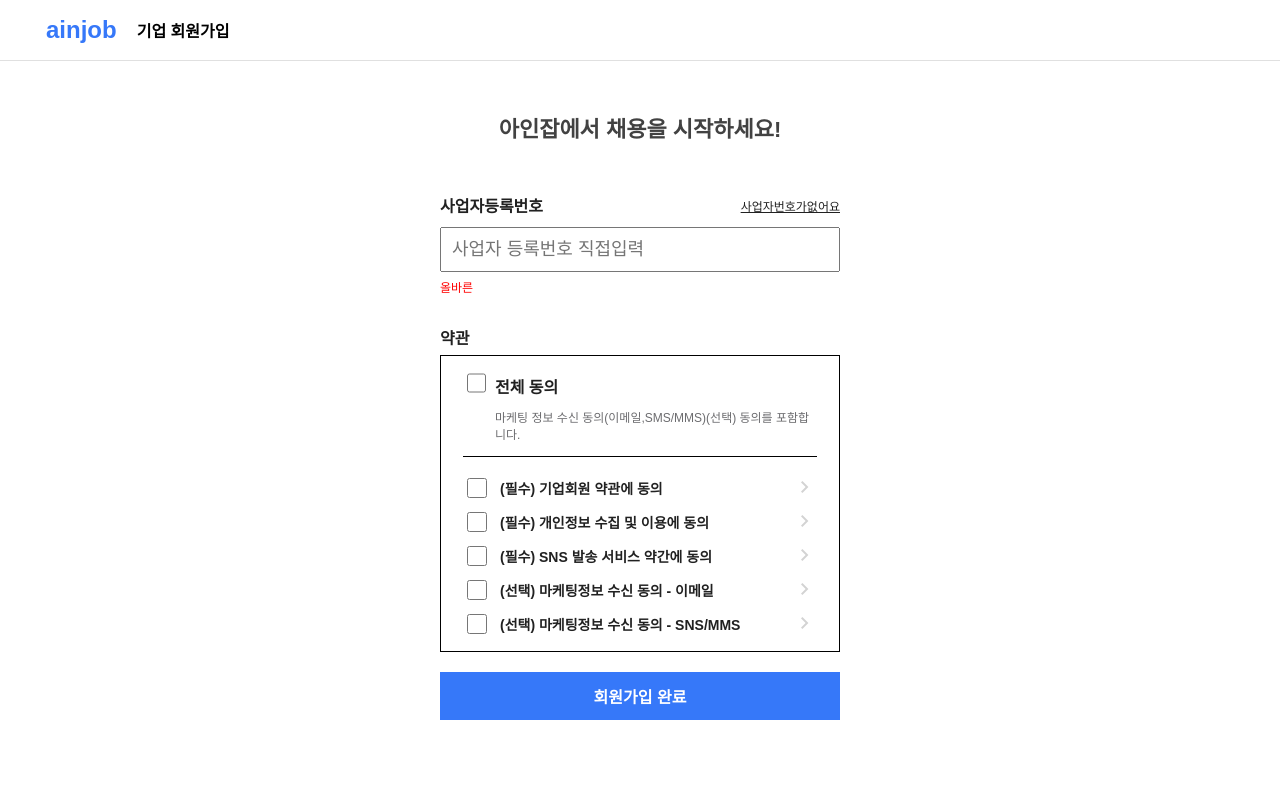
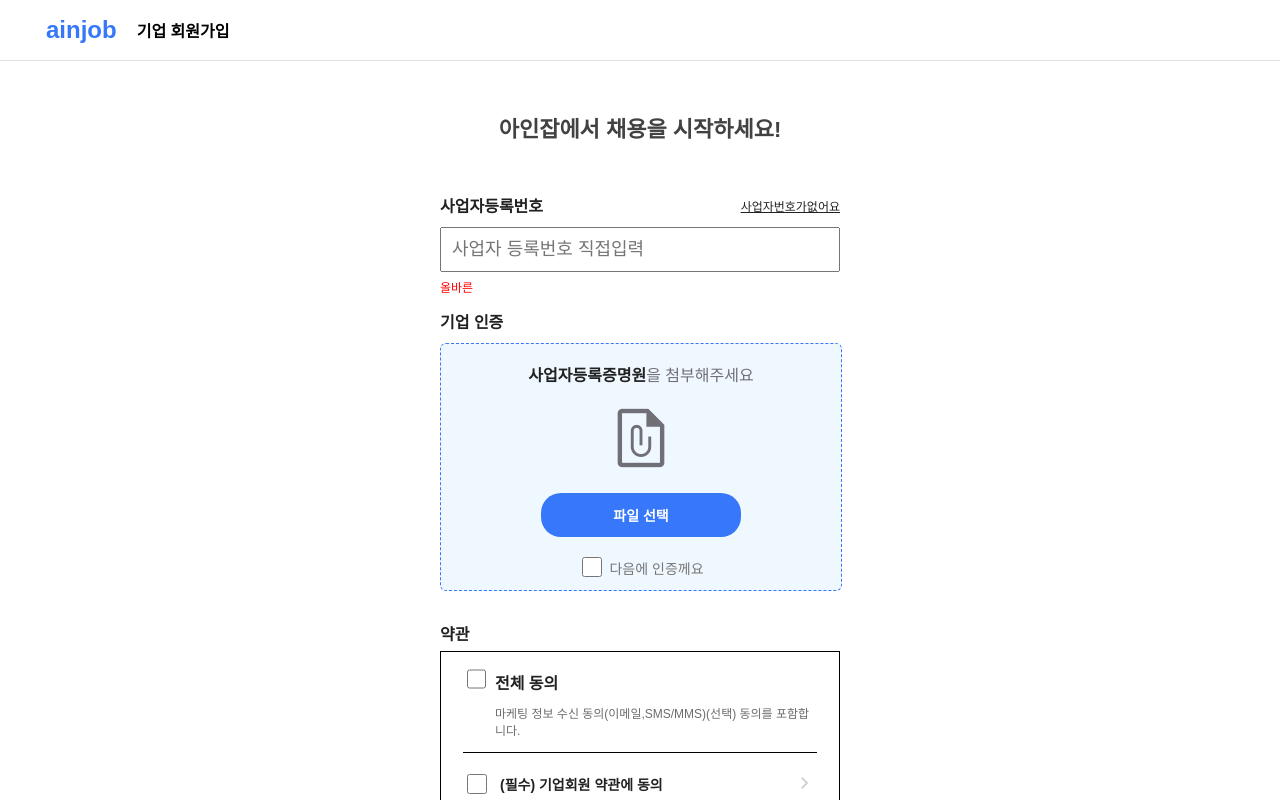
Before and after one commit to kanggongp/ts-world, a Next.js app: page / in a window 1280 px wide. Shown: the top 800 px of the page. Built offline with nearby package versions, Linux system fonts and the light colour scheme.

Commit message:
input file 완성

```diff
--- a/src/components/shared/CheckBox/CheckBox.module.scss
+++ b/src/components/shared/CheckBox/CheckBox.module.scss
@@ -1,7 +1,7 @@
 .checkBoxRoot {
   display: flex;
-  //justify-content: center;
-  //align-items: center;
+  justify-content: center;
+  align-items: center;
   width: 20px;
   height: 20px;
   border: 1px solid black;
--- /dev/null
+++ b/src/components/views/Home/BusinessFile/BusinessFile.module.scss
@@ -0,0 +1,122 @@
+.container {
+  width: 100%;
+  display: flex;
+  flex-direction: column;
+  margin-top: 14px;
+}
+
+.title {
+  font-family: 'Noto Sanans Kr', sans-serif;
+  font-size: 16px;
+  font-weight: 600;
+  color: #212121;
+}
+
+.fileDiv {
+  width: 100%;
+  //height: 280px;
+  display: flex;
+  flex-direction: column;
+  margin-top: 10px;
+  background: aliceblue;
+  border-radius: 6px;
+  border: 1px dashed #3678f9;
+
+}
+
+.fileValueDiv {
+  width: 100%;
+  height: 200px;
+  display: flex;
+  flex-direction: column;
+  justify-content: center;
+  align-items: center;
+
+  h1 {
+    font-family: 'Noto Sanans Kr', sans-serif;
+    font-size: 16px;
+    font-weight: 500;
+    color: #6f6f75;
+
+    span {
+      font-family: 'Noto Sanans Kr', sans-serif;
+      font-size: 16px;
+      font-weight: 700;
+      color: #212121;
+    }
+  }
+
+  span {
+    font-size: 70px;
+    color: #6f6f75;
+    margin-top: 6px;
+  }
+
+  button {
+    width: 200px;
+    padding: 12px;
+    border: none;
+    border-radius: 20px;
+    cursor: pointer;
+    margin-top: 20px;
+    background: #3678f9;
+
+    font-family: 'Noto Sanans Kr', sans-serif;
+    font-size: 14px;
+    font-weight: 600;
+    color: white;
+  }
+
+  input {
+    display: none;
+  }
+
+}
+
+.fileBtnDiv {
+  width: 100%;
+  padding: 10px 0;
+  display: flex;
+  flex-direction: column;
+  justify-content: center;
+  align-items: center;
+  gap: 14px;
+
+  .checkDiv {
+    display: flex;
+    gap: 4px;
+    justify-content: center;
+    align-items: center;
+
+    span {
+      font-family: 'Noto Sanans Kr', sans-serif;
+      font-size: 14px;
+      font-weight: 500;
+      color: #757575;
+      margin-top: 2px;
+    }
+  }
+}
+
+.noFileDiv {
+  width: 100%;
+  display: flex;
+  flex-direction: column;
+  justify-content: center;
+  align-items: center;
+  gap: 4px;
+
+  .alert1 {
+    font-family: 'Noto Sanans Kr', sans-serif;
+    font-size: 14px;
+    font-weight: 500;
+    color: #757575;
+  }
+
+  .alert2 {
+    font-family: 'Noto Sanans Kr', sans-serif;
+    font-size: 14px;
+    font-weight: 700;
+    color: #212121;
+  }
+}
--- /dev/null
+++ b/src/components/views/Home/BusinessFile/BusinessFile.tsx
@@ -0,0 +1,82 @@
+import React, {ChangeEvent, useRef, useState} from 'react';
+import styles from './BusinessFile.module.scss'
+import CheckBox from "@/components/shared/CheckBox/CheckBox";
+
+
+interface Props {
+  companyFile: File | null| undefined
+  handleFile: (data: File | null) => void
+}
+
+const BusinessFile = ({ companyFile, handleFile }: Props) => {
+
+  const fileInputRef = useRef(null)
+
+  const [noFile, setNoFile] = useState(false)
+
+  const inputId = 'jobFileId'
+
+  const selectFile = () => {
+    document.getElementById(inputId)!.click()
+  }
+
+  const handleNoFile = () => {
+    if(companyFile){
+      handleFile(null)
+    }
+
+    setNoFile((prev) => !prev )
+  }
+
+  const handleFileInput = (e: ChangeEvent<HTMLInputElement>) => {
+    if (!e.target.files) return
+    const file = e.target.files[0]
+
+    handleFile(file)
+  }
+
+  const headData = () => {
+    if(!companyFile){
+      return (
+        <h1><span>사업자등록증명원</span>을 첨부해주세요</h1>
+      )
+    }else {
+      return (
+        <h1>{companyFile.name}</h1>
+      )
+    }
+  }
+
+  return (
+    <div className={styles.container}>
+      <span className={styles.title}>기업 인증</span>
+      <div className={styles.fileDiv}>
+        {!noFile && (
+          <div className={styles.fileValueDiv}>
+            {headData()}
+            <span className="material-symbols-outlined">file_present</span>
+            <input id={inputId} ref={fileInputRef} type={"file"} onChange={handleFileInput}/>
+            <button onClick={selectFile}>파일 선택</button>
+          </div>
+        )}
+        <div className={styles.fileBtnDiv}>
+          <div className={styles.checkDiv}>
+            <CheckBox
+              checked={noFile}
+              onCheckedChange={() => {handleNoFile()}}
+            />
+            <span>다음에 인증께요</span>
+          </div>
+          {noFile && (
+            <div className={styles.noFileDiv}>
+              <span className={styles.alert1}>가입 후 서비스 이용에 제한이 있을 수 있으니</span>
+              <span className={styles.alert2}>이용 전 반드시 기업 인증을 신청해 주세요.</span>
+            </div>
+          )}
+        </div>
+      </div>
+    </div>
+  )
+}
+
+export default BusinessFile;
--- a/src/components/views/Home/BusinessRegistration/BusinessRegistration.hooks.ts
+++ b/src/components/views/Home/BusinessRegistration/BusinessRegistration.hooks.ts
@@ -14,17 +14,14 @@ export const useBusinessRegistration = () => {
   const [userId, setUserId] = useState('')
   const [userPw, setUserPw] = useState('')
 
-  const handleBusinessNumber = (event: ChangeEvent<HTMLInputElement>) => {
-
-    const prevData = event.target.value
-
-    setBusinessNumber(prevData)
-  }
 
   const handleState = (event: ChangeEvent<HTMLInputElement>, type: string) => {
     const prevData = event.target.value
 
     switch (type) {
+      case 'businessNumber':
+        setBusinessNumber(prevData)
+        break;
       case 'companyName':
         setCompanyName(prevData)
         break;
@@ -66,7 +63,6 @@ export const useBusinessRegistration = () => {
     companyType,
     userId,
     userPw,
-    handleBusinessNumber,
     setCheckNumber,
     handleState,
   };
--- a/src/components/views/Home/BusinessRegistration/BusinessRegistration.module.scss
+++ b/src/components/views/Home/BusinessRegistration/BusinessRegistration.module.scss
@@ -3,7 +3,7 @@
   flex-direction: column;
   align-items: center;
   width: 100%;
-  height: 1300px;
+  height: 1700px;
   //background: whitesmoke;
 }
 
--- a/src/components/views/Home/BusinessRegistration/BusinessRegistration.tsx
+++ b/src/components/views/Home/BusinessRegistration/BusinessRegistration.tsx
@@ -4,6 +4,7 @@ import BusinessTerms from "@/components/views/Home/BusinessTerms/BusinessTerms";
 import {useBusinessRegistration} from "@/components/views/Home/BusinessRegistration/BusinessRegistration.hooks";
 import cn from "classnames";
 import BusinessInformation from "@/components/views/Home/BusinessInformation/BusinessInformation";
+import BusinessFile from "@/components/views/Home/BusinessFile/BusinessFile";
 
 export const TermsContext = createContext({
   essentialCheck: false,
@@ -23,7 +24,6 @@ const BusinessRegistration = () => {
     companyType,
     userId,
     userPw,
-    handleBusinessNumber,
     setCheckNumber,
     handleState,
   } = useBusinessRegistration()
@@ -32,18 +32,23 @@ const BusinessRegistration = () => {
   // 필수 약관 체크 여부
   const [essentialCheck, setEssentialCheck] = useState(false)
 
+  // 첨부 파일
+  const [companyFile, setCompanyFile] = useState<File | null>()
+
 
   const clickFunc = () => {
-    console.log(companyName, companyOwner, companyAddress, detailedAddress)
+    console.log(businessNumber, companyName, companyOwner, companyAddress, detailedAddress)
     // console.log(checkNumber)
     // console.log(businessNumber)
     // console.log(essentialCheck)
   }
 
+  // 약관 체크 확인
   const handleEssentialCheck = () => {
     setEssentialCheck((prev) => !prev)
   }
 
+  // 사업자 번호 확인
   useEffect(() => {
     if(businessNumber === '111'){
       setCheckNumber(true)
@@ -68,11 +73,16 @@ const BusinessRegistration = () => {
               className={styles.numInput}
               type={'text'}
               value={businessNumber}
-              onChange={(event) => {handleBusinessNumber(event)}}
+              onChange={(event) => {handleState(event, 'businessNumber')}}
               placeholder={'사업자 등록번호 직접입력'}
             />
             <span className={cn(styles.alertSpan, {[styles.yes]: checkNumber})}>올바른</span>
           </div>
+          {/* 사업자 등록 파일 */}
+          <BusinessFile
+            companyFile={companyFile}
+            handleFile={setCompanyFile}
+          />
           {checkNumber && (
             <BusinessInformation
               companyName={companyName}
```
